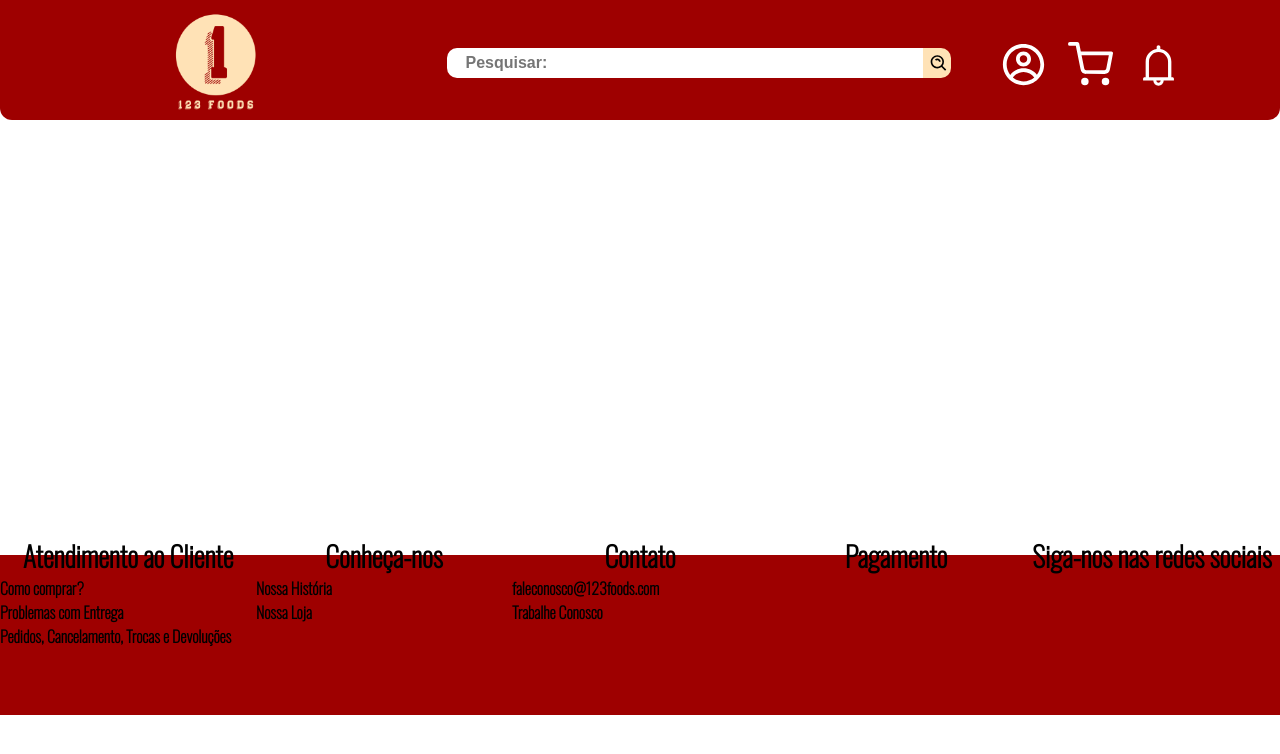
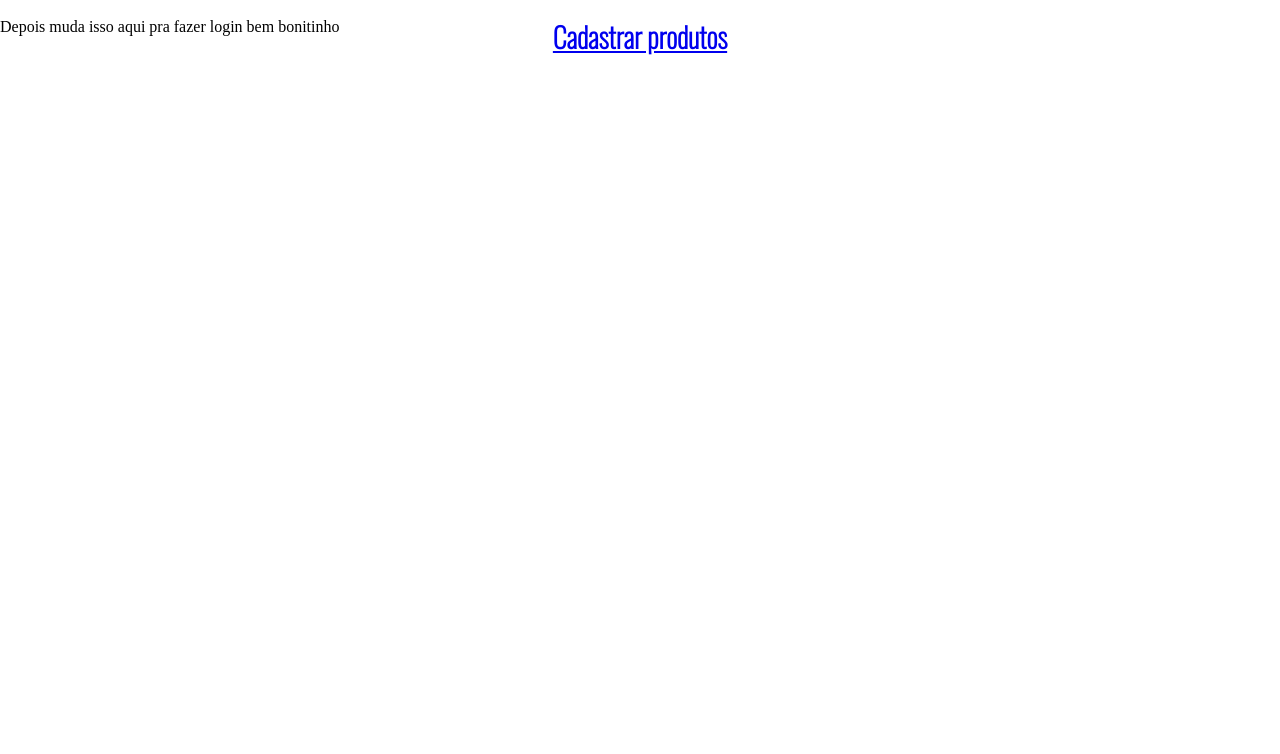
Before and after one commit to guilhermepk/front-end-123foods, a React (Create React App) app in the folder teste/: page /admin in a window 1280 px wide. Shown: the top 754 px of the page. Built offline with nearby package versions, Linux system fonts and the light colour scheme.

Commit message:
Criei coisas
/admin
/admin/product-register
/user-register

```diff
--- a/teste/src/App.js
+++ b/teste/src/App.js
@@ -6,21 +6,23 @@ import {
 
 import Home from './views/Home';
 import PaginaExemplo from './views/PaginaExemplo';
-
-import Navbar from './componentes/Navbar/Navbar';
-import Footer from './componentes/Footer/footer';
+import Admin from './views/admin/Admin';
+import UserRegister from './views/UserRegister';
+import ProductRegister from './views/admin/ProductRegister';
 
 const App = () => {
   return (
     <div className="App">
-      <Navbar/>
       <Router>
         <Routes>
+          {/* Tem que tratar as rotas desconhecidas ainda */}
           <Route path="/" element={<Home/>}/>
           <Route path='/pagina-exemplo' element={<PaginaExemplo/>}/>
+          <Route path='/admin' element={<Admin/>}/>
+          <Route path='/user-register' element={<UserRegister/>}/>
+          <Route path='/product-register' element={<ProductRegister/>}/>
         </Routes>
       </Router>
-      <Footer/>
     </div>
   );
 }
--- a/teste/src/componentes/Footer/footer.js
+++ b/teste/src/componentes/Footer/footer.js
@@ -1,4 +1,4 @@
-import './footer.css';
+import './Footer.css';
 
 function Footer(){
     return(
--- a/teste/src/componentes/Navbar/Navbar.js
+++ b/teste/src/componentes/Navbar/Navbar.js
@@ -143,9 +143,10 @@ const togglePasswordVisibility = (event) => {
               {error && <p>{error}</p>}
               <button className='login-button' type="submit">Login</button>
               <p className='conta-possuir'>Não possui conta? </p>
-              <a href="../Formulariocadastro/formulariocadastro" target="_blank">
-                Registre-se agora!
-              </a>
+
+              {/* <a href="../Formulariocadastro/formulariocadastro" target="_blank"> */}
+              <a href='/user-register' target='_blank'> Registre-se agora! </a>
+
             </form>
           </div>
         </div>
--- a/teste/src/views/Home.js
+++ b/teste/src/views/Home.js
@@ -1,16 +1,18 @@
 import { Link } from "react-router-dom";
 
+import Navbar from '../componentes/Navbar/Navbar';
 import Banner from '../componentes/Banner/Banner';
 import Filtrocat from '../componentes/Filtrocategorias/filtrocategorias';
-import FormularioCadastroUser from '../componentes/Formulariocadastro/formulariocadastro';
+import Footer from '../componentes/Footer/Footer';
 
 const Home = () => {
     return (
         <div>
+            <Navbar/>
             <Banner/>
             <Filtrocat/>
             <h1> <Link to='/pagina-exemplo'> Página de Exemplo (Clique aqui) </Link> </h1>
-            <FormularioCadastroUser/>
+            <Footer/>
         </div>
     );
 }
--- /dev/null
+++ b/teste/src/views/UserRegister.js
@@ -0,0 +1,16 @@
+import FormularioCadastroUser from '../componentes/Formulariocadastro/formulariocadastro';
+import { Link } from "react-router-dom";
+
+const UserRegister = () => {
+    return (
+        <div>
+            <h1> Cadastre-se! </h1>
+            <FormularioCadastroUser/>
+            <br/><br/><br/>
+            <h2> <Link to='/'> Página Inicial </Link> </h2>
+            <br/><br/><br/>
+        </div>
+    );
+}
+
+export default UserRegister;
--- /dev/null
+++ b/teste/src/views/admin/Admin.js
@@ -0,0 +1,13 @@
+import { Link } from "react-router-dom";
+
+const Admin = () => {
+    return (
+        <div>
+            <br/>
+            Depois muda isso aqui pra fazer login bem bonitinho
+            <h2> <Link to='/product-register'> Cadastrar produtos </Link> </h2>
+        </div>
+    );
+}
+
+export default Admin;
--- /dev/null
+++ b/teste/src/views/admin/ProductRegister.js
@@ -0,0 +1,12 @@
+import FormularioProdutos from '../../componentes/FormularioProdutos/FormularioProdutos';
+
+const ProductRegister = () => {
+    return (
+        <div>
+            <h1> Cadastrar produtos </h1>
+            <FormularioProdutos/>
+        </div>
+    );
+}
+
+export default ProductRegister;
```
Also changed, not shown: teste/src/cadastro.js (deleted, +0 -16 lines), teste/src/componentes/FormularioProdutos/FormularioProdutos.js (renamed from teste/src/componentes/FormularioProdutos/formulario.js).
